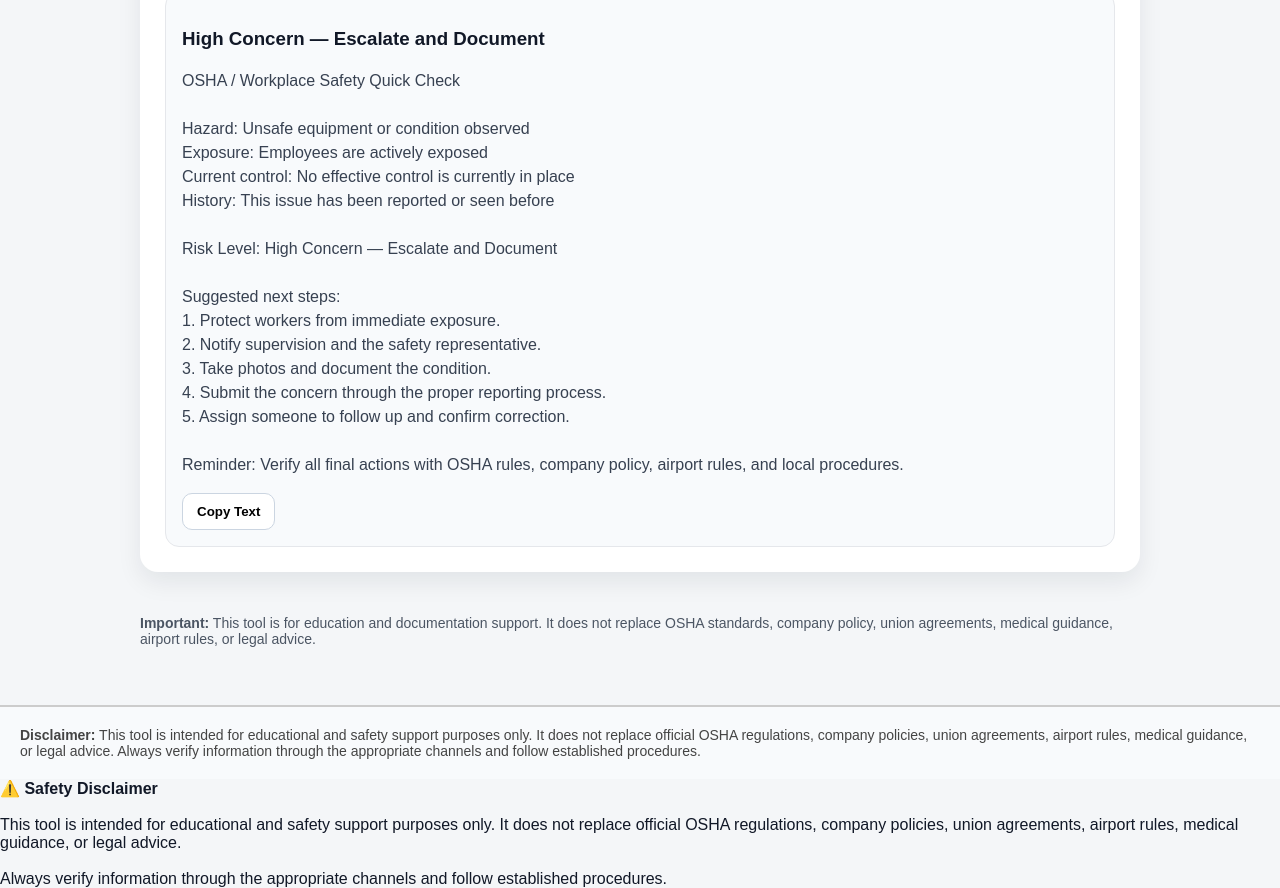
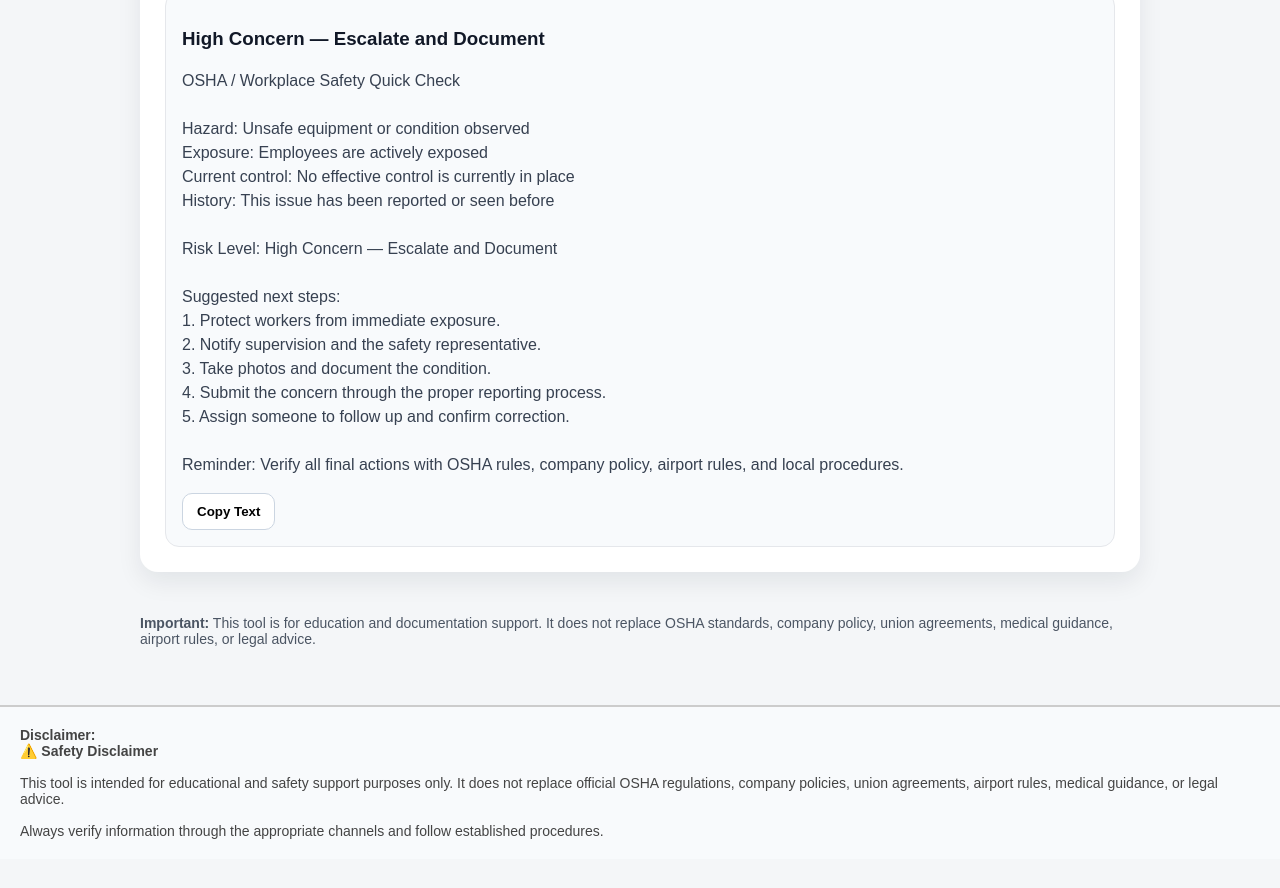
Before and after one commit to Spunka91/unionsafe-tools, a plain HTML site: page index.html in a window 1280 px wide. Shown: the part 805-1693 px from the top of the page. After the commit the page ends 1664 px from the top, so only its background shows below. Drawn offline with Linux system fonts and the light colour scheme.

Commit message:
Refactor disclaimer section in index.html

```diff
--- a/index.html
+++ b/index.html
@@ -114,8 +114,7 @@
 
   <footer><strong>Important:</strong> This tool is for education and documentation support. It does not replace OSHA standards, company policy, union agreements, medical guidance, airport rules, or legal advice.</footer>
   <script src="script.js"></script><div style="margin-top:40px; padding:20px; background:#f8fafc; border-top:2px solid #ccc; font-size:14px; color:#444;">
-  <strong>Disclaimer:</strong> This tool is intended for educational and safety support purposes only. It does not replace official OSHA regulations, company policies, union agreements, airport rules, medical guidance, or legal advice. Always verify information through the appropriate channels and follow established procedures.
-</div><div class="disclaimer-box">
+  <strong>Disclaimer:</strong> <div class="disclaimer-box">
   <strong>⚠️ Safety Disclaimer</strong><br><br>
   This tool is intended for educational and safety support purposes only. It does not replace official OSHA regulations, company policies, union agreements, airport rules, medical guidance, or legal advice.<br><br>
   Always verify information through the appropriate channels and follow established procedures.
```
